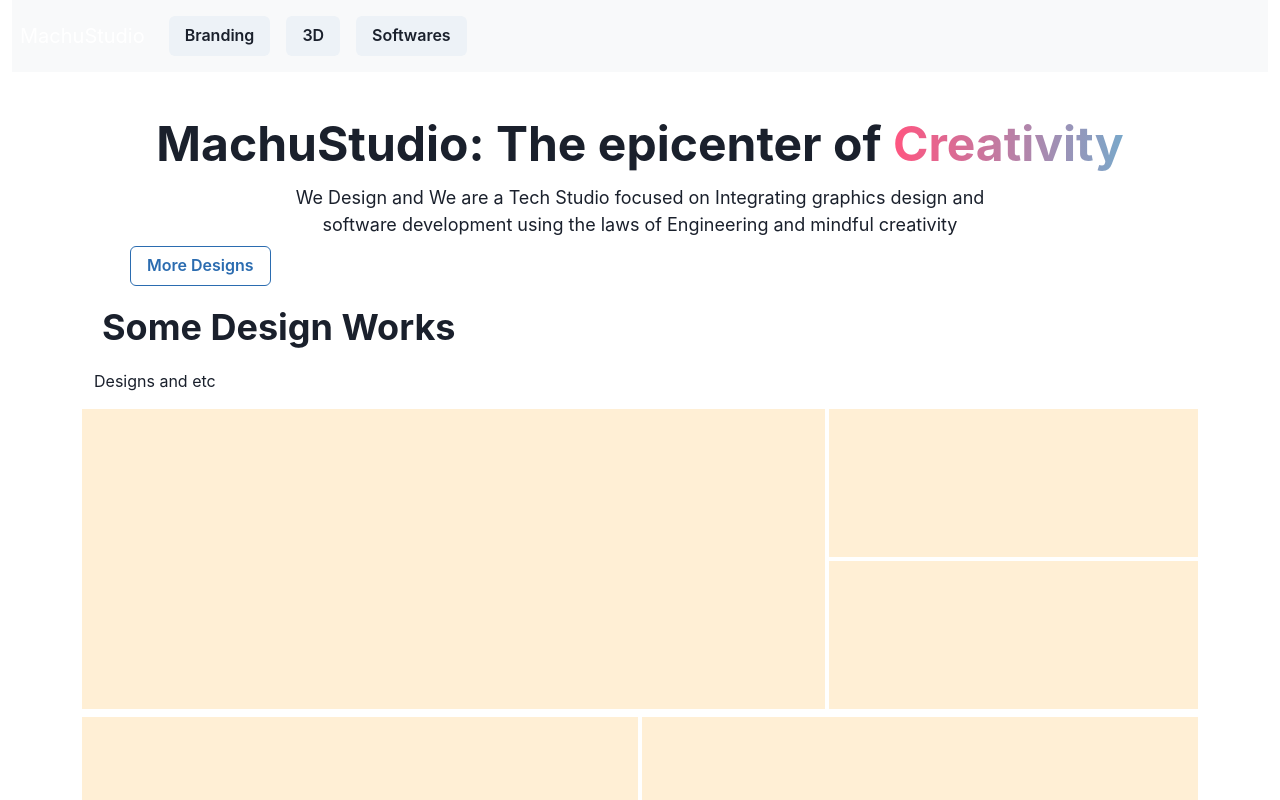
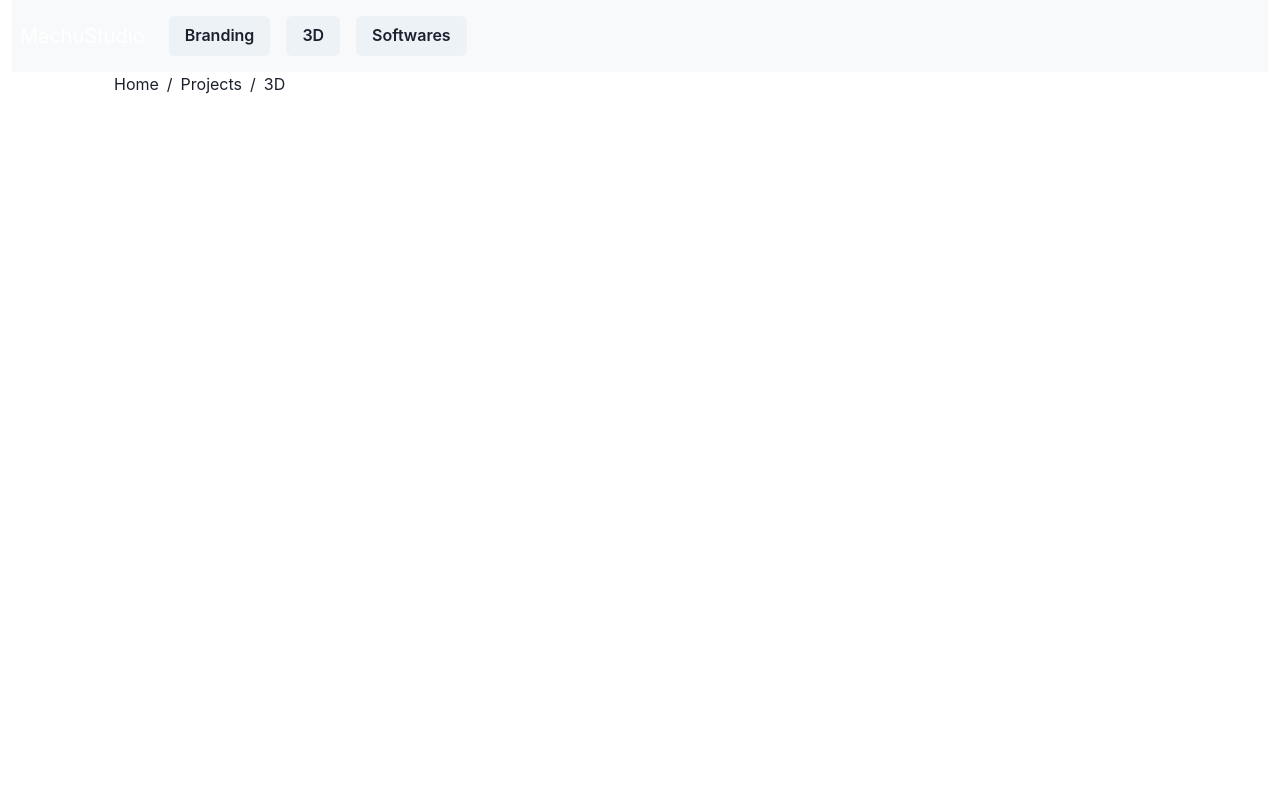
Before and after one commit to machuchesteven/machustudio, a React (Create React App) app: page / in a window 1280 px wide. Shown: the top 800 px of the page. Built offline with nearby package versions, Linux system fonts and the light colour scheme.

Commit message:
With a cusacustom navigation library

```diff
--- a/package.json
+++ b/package.json
@@ -25,7 +25,7 @@
     "react-dnd-html5-backend": "^16.0.1",
     "react-dom": "^18.2.0",
     "react-icons": "^4.4.0",
-    "react-router-dom": "^6.3.0",
+    "react-router-dom": "^5.2.0",
     "react-scripts": "5.0.1",
     "three": "^0.144.0",
     "typewriter-effect": "^2.19.0",
--- a/src/components/Navigator.jsx
+++ b/src/components/Navigator.jsx
@@ -1,15 +1,17 @@
 import React from 'react'
 import { Container, Nav, Navbar } from 'react-bootstrap';
-import { Button } from '@chakra-ui/react'
+import { Button, Flex } from '@chakra-ui/react'
 
 const Navigator = () => {
     return <Container fluid >
         <Navbar navBarScroll bg="light" expand="md" variant="dark" className="p-md-2" >
-            <Navbar.Brand>MachuStudio</Navbar.Brand>
+            <Navbar.Brand className='display-sm-none'>MachuStudio</Navbar.Brand>
             <Nav navBarScroll >
+                <Flex>
                 <Nav.Item><Button m={[1, null, 2]}>Branding</Button></Nav.Item>
                 <Nav.Item><Button m={[1, null, 2]}>3D</Button></Nav.Item>
                 <Nav.Item><Button m={[1, null, 2]}>Softwares</Button></Nav.Item>
+                </Flex>
             </Nav>
         </Navbar>
 
--- a/src/index.js
+++ b/src/index.js
@@ -4,6 +4,18 @@ import 'bootstrap/dist/css/bootstrap.min.css'
 import './index.css'
 import ReactDOM from 'react-dom';
 
+import { BrowserRouter as Router, Routes, Route, Link, } from "react-router-dom";
+
+
+// pages import
+import ThreeDPage from './pages/ThreeDPage';
+import BrandingPage from './pages/BrandingPage';
+import ProjectPage from './pages/ProjectPage';
+import SoftwaresPage from './pages/SoftwaresPage';
+import HirePage from './pages/HirePage';
+
+
+// components import
 import Navigator from './components/Navigator'
 import Fold from './components/Fold'
 import Footer from './components/Footer'
@@ -15,8 +27,8 @@ import { ChakraProvider } from '@chakra-ui/react'
 import Services from './components/Services';
 
 
-ReactDOM.render(<div>
-    <ChakraProvider>
+const HomePage = () => {
+    return <ChakraProvider>
         <Navigator />
         <Fold />
         <Designs />
@@ -25,4 +37,11 @@ ReactDOM.render(<div>
         <Newsletter />
         <Footer />
     </ChakraProvider>
+}
+
+ReactDOM.render(<div>
+    <ChakraProvider>
+        <Navigator />
+        <ThreeDPage />
+    </ChakraProvider>
 </div>, document.getElementById('root'));
--- a/src/pages/BrandingPage.js
+++ b/src/pages/BrandingPage.js
@@ -0,0 +1,24 @@
+import React from 'react'
+import { Container } from 'react-bootstrap'
+import { Box, Breadcrumb, BreadcrumbItem, BreadcrumbLink } from '@chakra-ui/react'
+
+
+const BrandingPage = () => {
+    return <Container>
+        <Box>
+            <Breadcrumb>
+                <BreadcrumbItem>
+                    <BreadcrumbLink href="#">Home</BreadcrumbLink>
+                </BreadcrumbItem>
+                <BreadcrumbItem>
+                    <BreadcrumbLink href="#">Projects</BreadcrumbLink>
+                </BreadcrumbItem>
+                <BreadcrumbItem>
+                    <BreadcrumbLink href="#">Branding</BreadcrumbLink>
+                </BreadcrumbItem>
+            </Breadcrumb>
+        </Box>
+    </Container>
+}
+
+export default BrandingPage;
--- a/src/pages/HirePage.js
+++ b/src/pages/HirePage.js
@@ -0,0 +1,21 @@
+import React from 'react'
+import { Container } from 'react-bootstrap'
+import { Box, Breadcrumb, BreadcrumbItem, BreadcrumbLink } from '@chakra-ui/react'
+
+
+const HirePage = () => {
+    return <Container>
+        <Box>
+            <Breadcrumb>
+                <BreadcrumbItem>
+                    <BreadcrumbLink href="#">Home</BreadcrumbLink>
+                </BreadcrumbItem>
+                <BreadcrumbItem>
+                    <BreadcrumbLink href="#">Hire Us</BreadcrumbLink>
+                </BreadcrumbItem>
+            </Breadcrumb>
+        </Box>
+    </Container>
+}
+
+export default HirePage;
--- a/src/pages/ProjectPage.js
+++ b/src/pages/ProjectPage.js
@@ -0,0 +1,25 @@
+import React from 'react'
+import { Container } from 'react-bootstrap'
+import { Box, Breadcrumb, BreadcrumbItem, BreadcrumbLink } from '@chakra-ui/react'
+
+
+const ProjectPage = () => {
+    return <Container>
+        <Box>
+            <Breadcrumb>
+                <BreadcrumbItem>
+                    <BreadcrumbLink href="#">Home</BreadcrumbLink>
+                </BreadcrumbItem>
+                <BreadcrumbItem>
+                    <BreadcrumbLink href="#">Project</BreadcrumbLink>
+                </BreadcrumbItem>
+                <BreadcrumbItem>
+                    <BreadcrumbLink href="">Project-Name</BreadcrumbLink>
+                </BreadcrumbItem>
+            </Breadcrumb>
+        </Box>
+
+    </Container>
+}
+
+export default ProjectPage;
--- a/src/pages/ThreeDPage.js
+++ b/src/pages/ThreeDPage.js
@@ -1,2 +1,24 @@
 import React from 'react'
-import {BreadcrumbLink, Breadcrumb, BredCrumbI}
+import { BreadcrumbLink, Breadcrumb, BreadcrumbItem, Box, ChakraProvider } from '@chakra-ui/react'
+import { Container } from 'react-bootstrap'
+
+const ThreeDPage = () => {
+    return <Container>
+            <Box>
+                <Breadcrumb>
+                    <BreadcrumbItem>
+                        <BreadcrumbLink href="#">Home</BreadcrumbLink>
+                    </BreadcrumbItem>
+                    <BreadcrumbItem>
+                        <BreadcrumbLink href="#">Projects</BreadcrumbLink>
+                    </BreadcrumbItem>
+                    <BreadcrumbItem>
+                        <BreadcrumbLink href="#">3D</BreadcrumbLink>
+                    </BreadcrumbItem>
+                </Breadcrumb>
+            </Box>
+        </Container>
+}
+
+
+export default ThreeDPage;
```
Also changed, not shown: src/pages/SoftwaresPage.js (+1 -7 lines), src/providers/NavigationProvider.js (added, +34 -0 lines), 1 other file (tests, documents, lock files or other folders).
